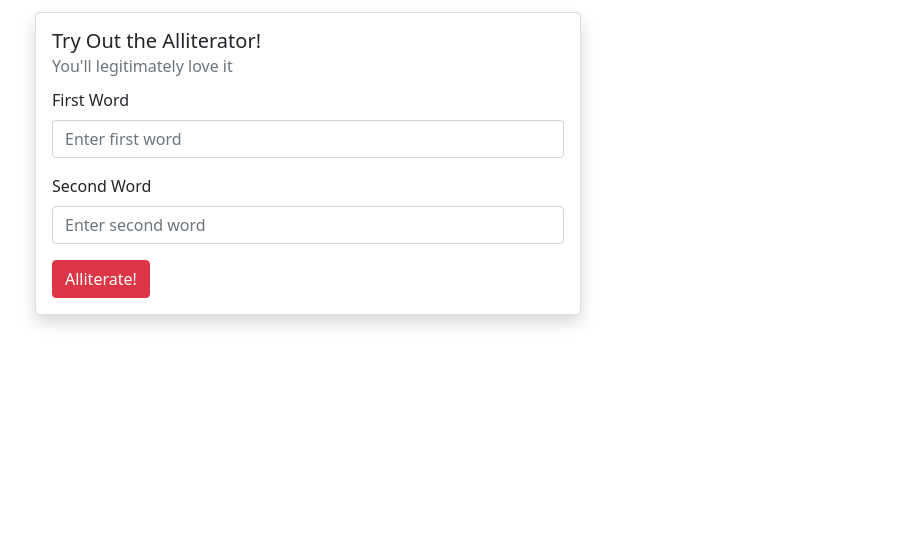
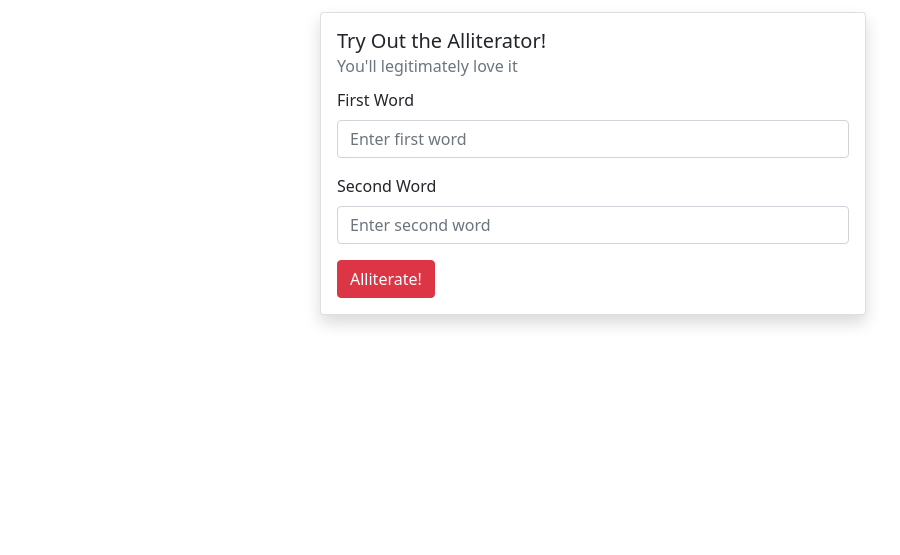
Before and after one commit to joshmoody24/alliterator, a Django app: page /alliterator/ in a window 1280 px wide. Shown: the part 82-637 px from the top of the page, without its empty margins (47-947 px from the left). Run offline with Django 4.2, Linux system fonts and the light colour scheme.

Commit message:
made the alliterator center

```diff
--- a/mainapp/templates/alliterator.html
+++ b/mainapp/templates/alliterator.html
@@ -2,7 +2,7 @@
 {% block content %}
 <div class="row mt-1 py-2">
 
-	<div class="col-md-8 col-lg-6">
+	<div class="col-md-8 col-lg-6 mx-auto">
 		<div class="card p-3 shadow rounded">
 		<h5 class="card-title">Try Out the Alliterator!</h5>
 		<h6 class="card-subtitle mb-2 text-muted">You'll legitimately love it</h6>
```
